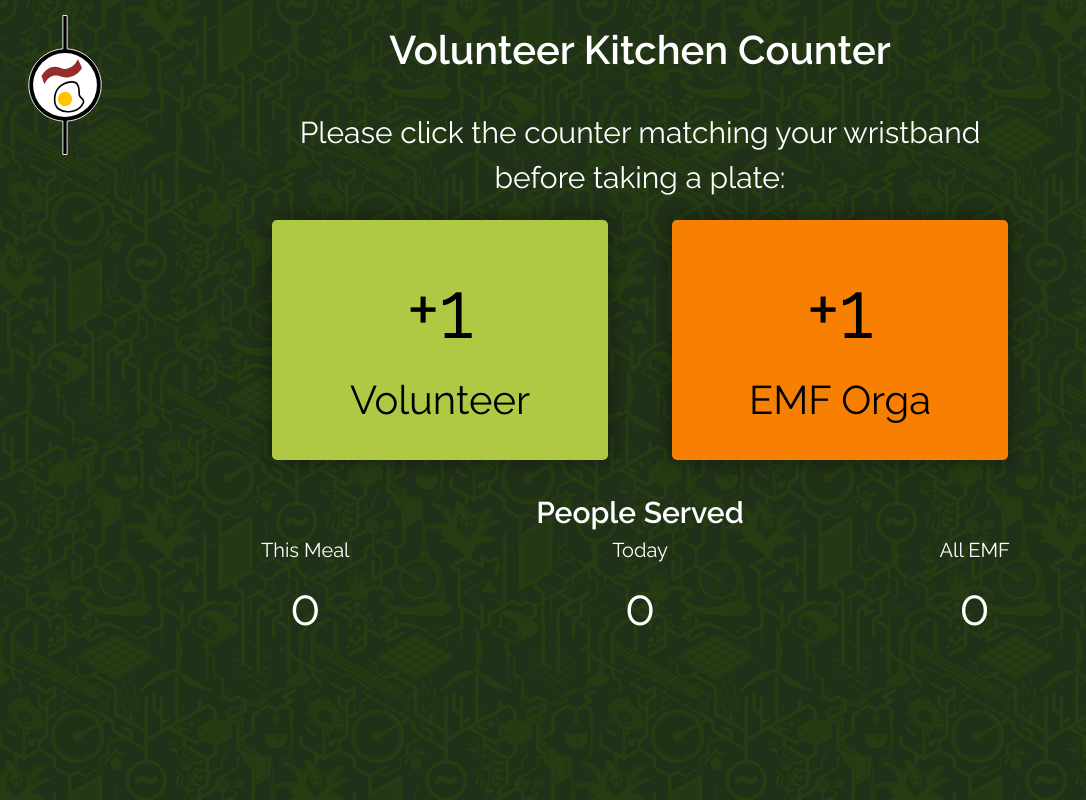
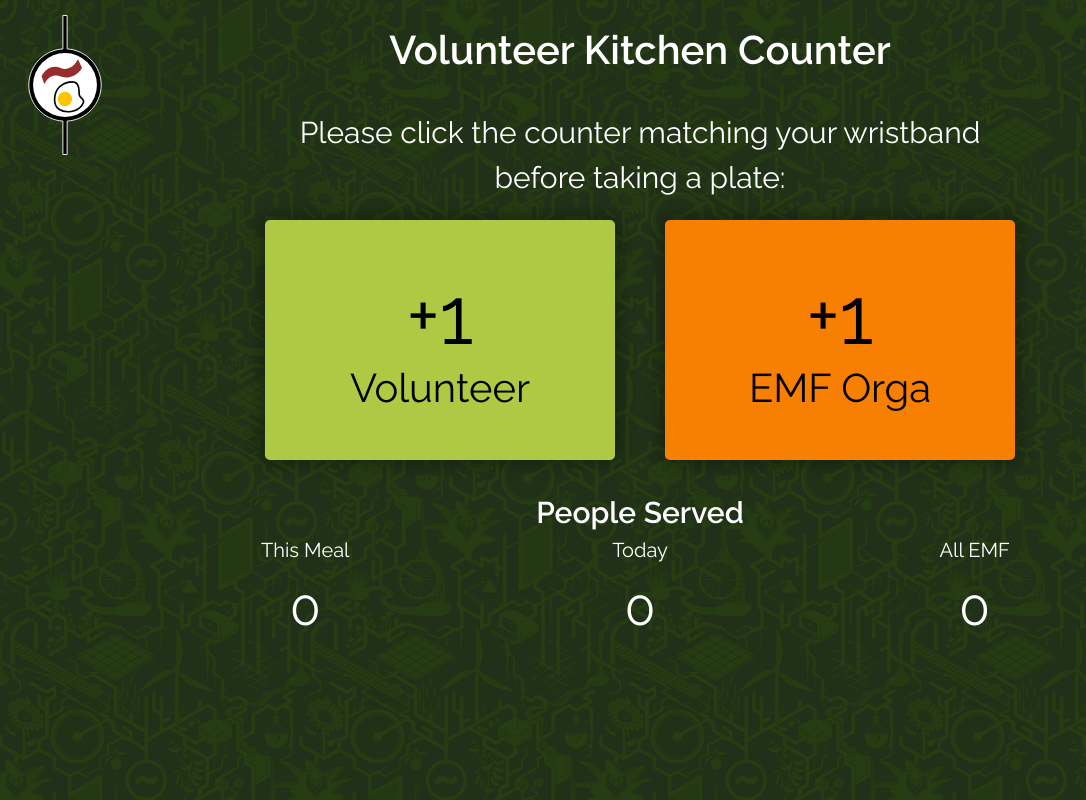
Before and after one commit to paullessing/emfkitchen-tracker, a SvelteKit app: page / in a window 1280 px wide. Shown: the whole page, without its empty margins (0-1086 px from the left). Built offline with nearby package versions, Linux system fonts and the light colour scheme.

Commit message:
chore: style fixes

```diff
--- a/src/routes/CounterConfirmationModal.svelte
+++ b/src/routes/CounterConfirmationModal.svelte
@@ -53,11 +53,15 @@
       </p>
     {/if}
     <p class="confirmation__actions">
-      <button class="confirmation__action" on:click={handleDone}>Next Person</button>
+      <button
+        class="confirmation__action"
+        on:click={handleDone}
+      >Next Person
+      </button>
     </p>
   </div>
   {#if timerSeconds >= 0}
-    <p class="confirmation__timer">{timerSeconds}s</p>
+    <p class="confirmation__timer">{timerSeconds}</p>
   {/if}
 </Modal>
 
--- a/src/routes/EaterSelection.svelte
+++ b/src/routes/EaterSelection.svelte
@@ -11,12 +11,12 @@
   <button
     class="eater-selection__choice eater-selection__choice--volunteer"
     on:click={handleClick(EaterType.VOLUNTEER)}
-    ><span style="font-size:2em">+1</span><br />Vo&shy;lun&shy;teer
+  ><span style="font-size:2em">+1</span><br />Vo&shy;lun&shy;teer
   </button>
   <button
     class="eater-selection__choice eater-selection__choice--orga"
     on:click={handleClick(EaterType.ORGA)}
-    ><span style="font-size:2em">+1</span><br />EMF Orga
+  ><span style="font-size:2em">+1</span><br />EMF Orga
   </button>
 </div>
 
@@ -26,15 +26,15 @@
   .eater-selection {
     display: flex;
 
-    $flex-gutter: 5vw;
-    padding: 0 (-$flex-gutter * 0.5);
+    $flex-gutter: 5rem;
     margin: 0 auto;
     max-width: 800px;
 
     &__choice {
       flex: 100% 1 1;
       height: 30vh;
-      font-size: 5vh;
+      font-size: 4rem;
+      line-height: 1.2;
       word-wrap: break-word;
       padding: 2rem;
 
```
